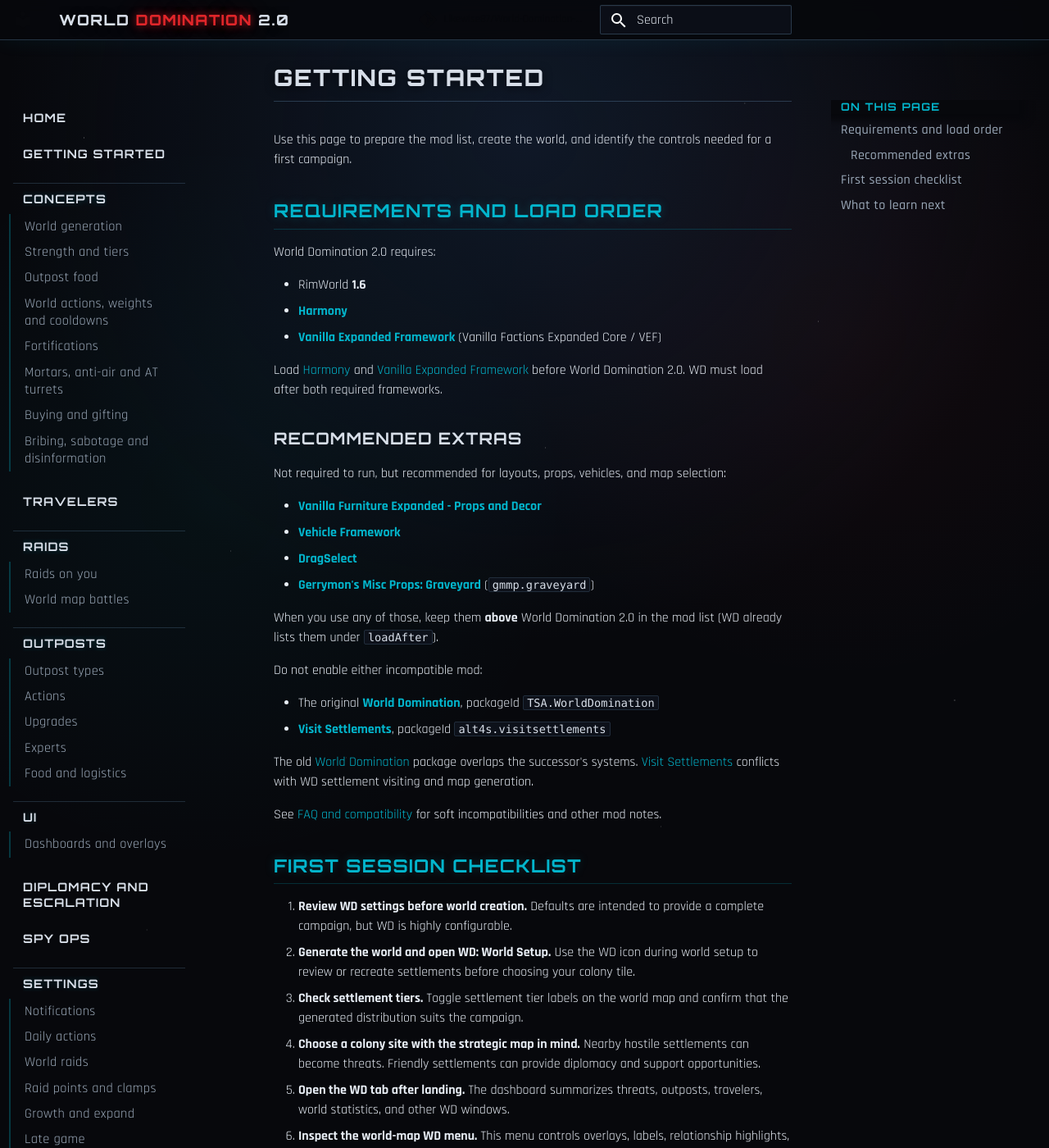
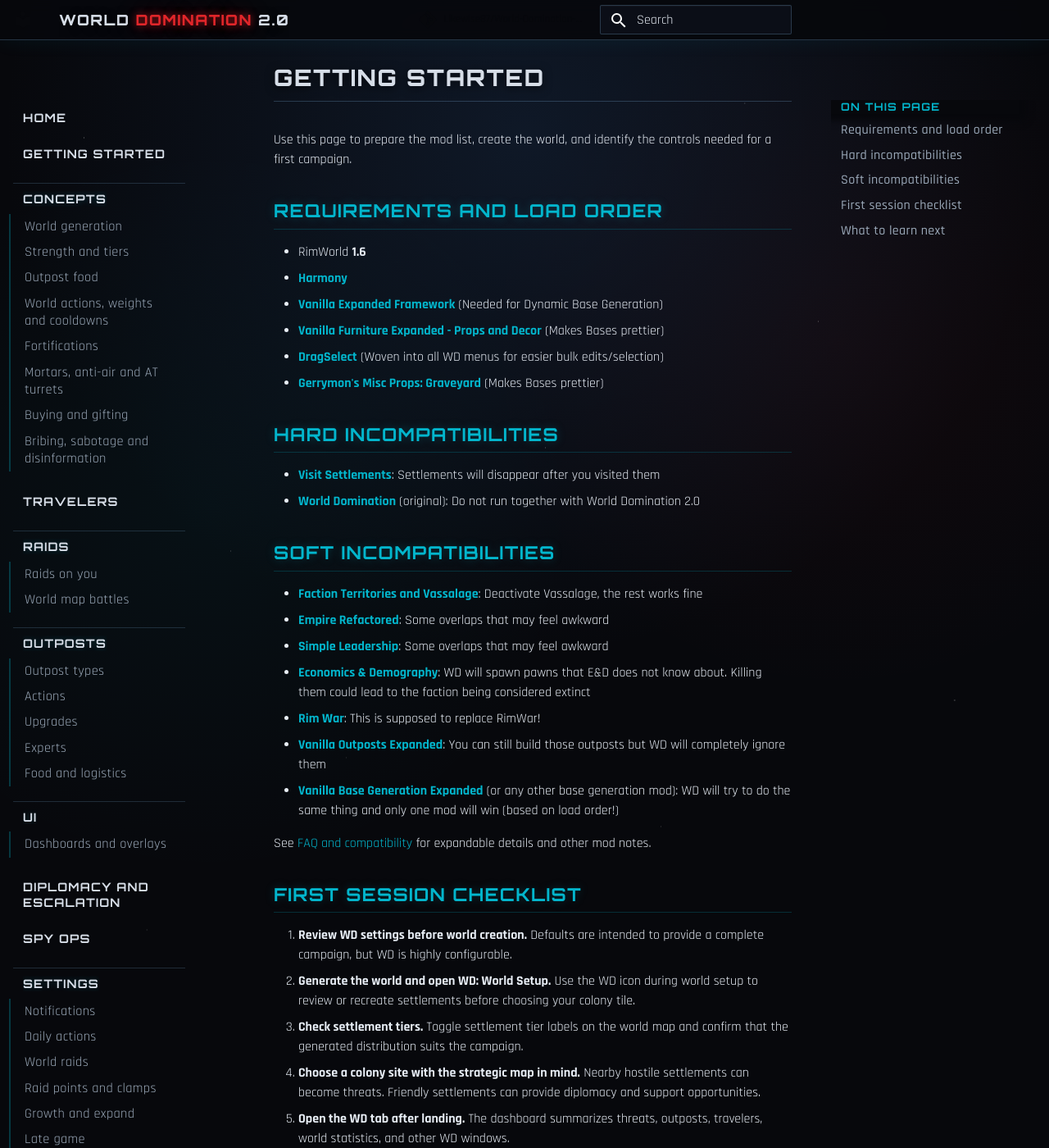
Before and after one commit to Likewise87/World-Domination-2.0, an MkDocs documentation site: the page built from docs/getting-started.md, in a window 1280 px wide and 1400 px high. Shown: the whole window at 82% size. Built offline with MkDocs 1.6.1 and Material for MkDocs 9.7.7, drawn with Linux system fonts in a browser that asks for light colours; comment, search, counter and statistics services are not loaded.

Commit message:
Restructure Getting started requirements and incompatibilities.

```diff
--- a/docs/getting-started.md
+++ b/docs/getting-started.md
@@ -4,33 +4,29 @@
 
 ## Requirements and load order
 
-World Domination 2.0 requires:
-
 - RimWorld **1.6**
 - [**Harmony**](https://steamcommunity.com/sharedfiles/filedetails/?id=2009463077)
-- [**Vanilla Expanded Framework**](https://steamcommunity.com/sharedfiles/filedetails/?id=2023507013) (Vanilla Factions Expanded Core / VEF)
+- [**Vanilla Expanded Framework**](https://steamcommunity.com/sharedfiles/filedetails/?id=2023507013) (Needed for Dynamic Base Generation)
+- [**Vanilla Furniture Expanded - Props and Decor**](https://steamcommunity.com/sharedfiles/filedetails/?id=2102143149) (Makes Bases prettier)
+- [**DragSelect**](https://steamcommunity.com/sharedfiles/filedetails/?id=2599942235) (Woven into all WD menus for easier bulk edits/selection)
+- [**Gerrymon's Misc Props: Graveyard**](https://steamcommunity.com/sharedfiles/filedetails/?id=3780458386) (Makes Bases prettier)
 
-Load [Harmony](https://steamcommunity.com/sharedfiles/filedetails/?id=2009463077) and [Vanilla Expanded Framework](https://steamcommunity.com/sharedfiles/filedetails/?id=2023507013) before World Domination 2.0. WD must load after both required frameworks.
+## Hard incompatibilities
 
-### Recommended extras
+- [**Visit Settlements**](https://steamcommunity.com/sharedfiles/filedetails/?id=3247900860): Settlements will disappear after you visited them
+- [**World Domination**](https://steamcommunity.com/sharedfiles/filedetails/?id=3646291383) (original): Do not run together with World Domination 2.0
 
-Not required to run, but recommended for layouts, props, vehicles, and map selection:
+## Soft incompatibilities
 
-- [**Vanilla Furniture Expanded - Props and Decor**](https://steamcommunity.com/sharedfiles/filedetails/?id=2102143149)
-- [**Vehicle Framework**](https://steamcommunity.com/sharedfiles/filedetails/?id=3014915404)
-- [**DragSelect**](https://steamcommunity.com/sharedfiles/filedetails/?id=2599942235)
-- [**Gerrymon's Misc Props: Graveyard**](https://steamcommunity.com/sharedfiles/filedetails/?id=3780458386) (`gmmp.graveyard`)
+- [**Faction Territories and Vassalage**](https://steamcommunity.com/sharedfiles/filedetails/?id=3626725895): Deactivate Vassalage, the rest works fine
+- [**Empire Refactored**](https://steamcommunity.com/sharedfiles/filedetails/?id=3701480464): Some overlaps that may feel awkward
+- [**Simple Leadership**](https://steamcommunity.com/sharedfiles/filedetails/?id=3668307448): Some overlaps that may feel awkward
+- [**Economics & Demography**](https://steamcommunity.com/sharedfiles/filedetails/?id=3692156692): WD will spawn pawns that E&D does not know about. Killing them could lead to the faction being considered extinct
+- [**Rim War**](https://steamcommunity.com/sharedfiles/filedetails/?id=2222935097): This is supposed to replace RimWar!
+- [**Vanilla Outposts Expanded**](https://steamcommunity.com/sharedfiles/filedetails/?id=2688941031): You can still build those outposts but WD will completely ignore them
+- [**Vanilla Base Generation Expanded**](https://steamcommunity.com/sharedfiles/filedetails/?id=3209927822) (or any other base generation mod): WD will try to do the same thing and only one mod will win (based on load order!)
 
-When you use any of those, keep them **above** World Domination 2.0 in the mod list (WD already lists them under `loadAfter`).
-
-Do not enable either incompatible mod:
-
-- The original [**World Domination**](https://steamcommunity.com/sharedfiles/filedetails/?id=3646291383), packageId `TSA.WorldDomination`
-- [**Visit Settlements**](https://steamcommunity.com/sharedfiles/filedetails/?id=3247900860), packageId `alt4s.visitsettlements`
-
-The old [World Domination](https://steamcommunity.com/sharedfiles/filedetails/?id=3646291383) package overlaps the successor's systems. [Visit Settlements](https://steamcommunity.com/sharedfiles/filedetails/?id=3247900860) conflicts with WD settlement visiting and map generation.
-
-See [FAQ and compatibility](faq.md) for soft incompatibilities and other mod notes.
+See [FAQ and compatibility](faq.md) for expandable details and other mod notes.
 
 ## First session checklist
 
```
